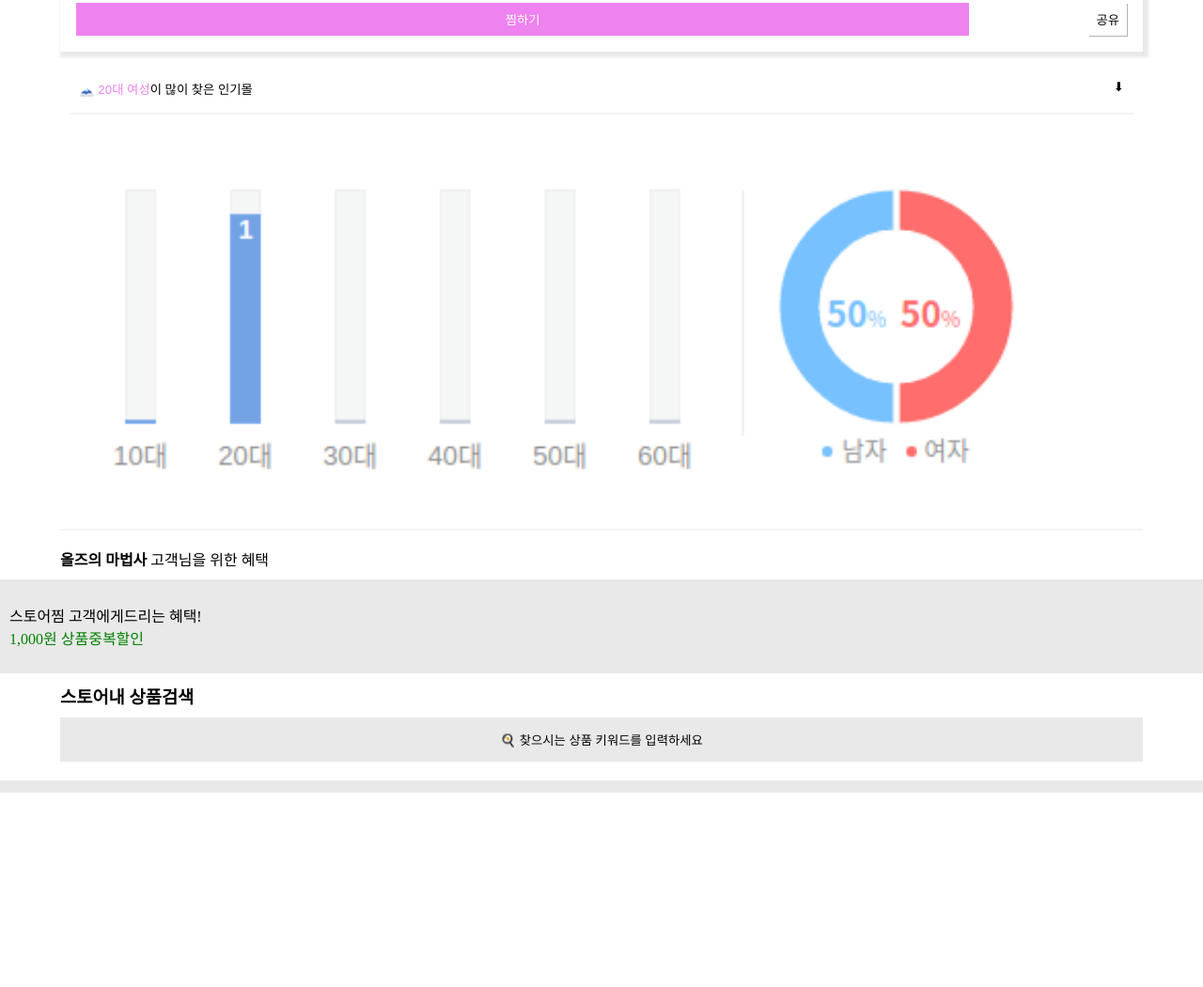
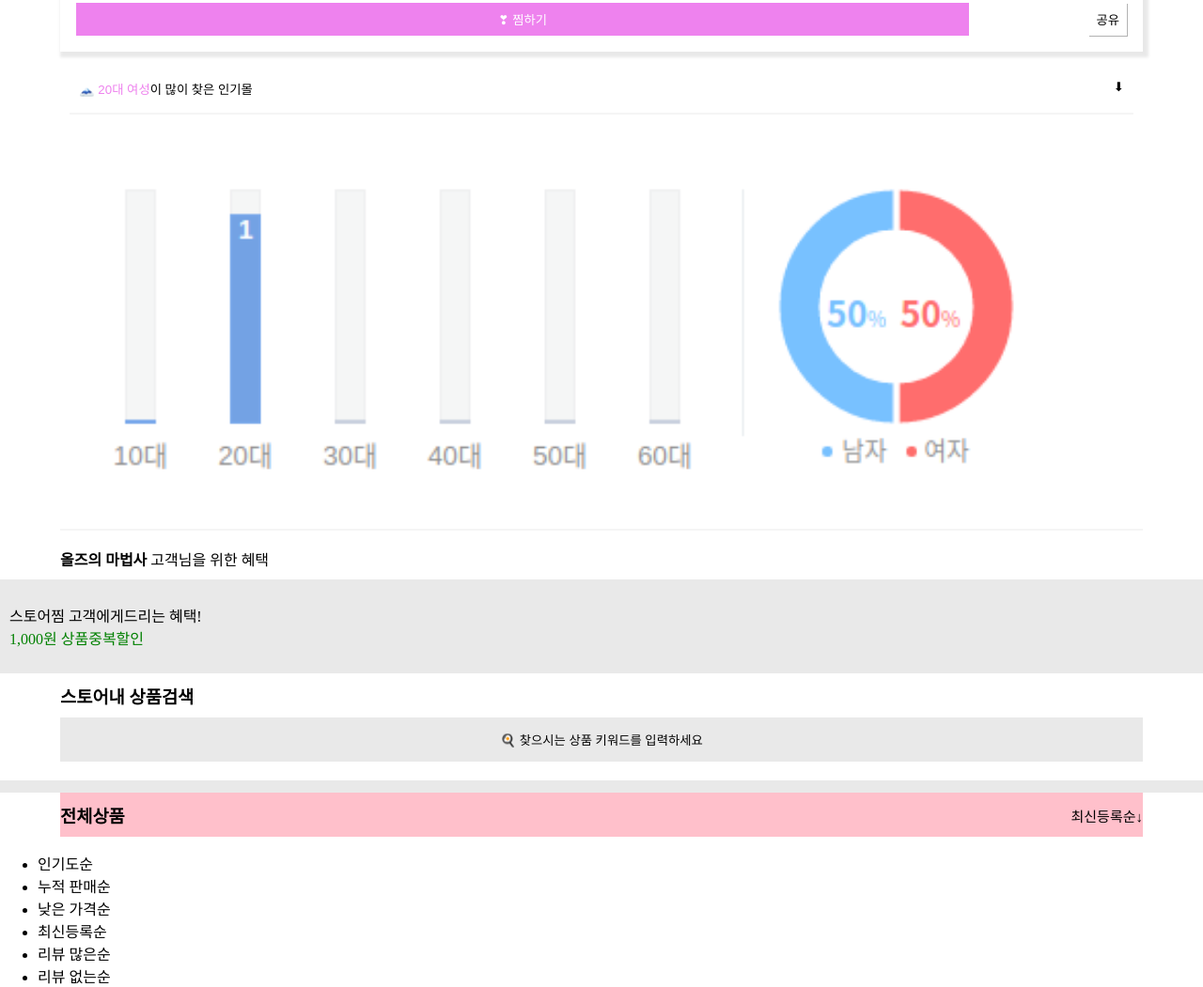
Before and after one commit to lucask04177/smartstore-clone, a plain HTML site: page index.html in a window 1280 px wide. Shown: the part 304-1355 px from the top of the page at 94% size. Before the commit the page ends 1148 px from the top, so only its background shows below. Drawn offline with Linux system fonts and the light colour scheme.

Commit message:
take a break

```diff
--- a/index.html
+++ b/index.html
@@ -32,8 +32,8 @@
             <img class="profile-thumb float-right" src="lucaskang.jpg">
             <span class="profile-count float-left">방문수 7 스토어찜 3</span>
             <div style="clear: both"></div>
-            <button class="olzz-btn" style="width: 85%;">찜하기</button>
-            <button class="official-btn float-right">공유</button>
+            <button onclick="myFunction ()" class="olzz-btn" style="width: 85%;">&#10083 찜하기</button>
+            <button onclick="myFunction ()" class="official-btn float-right">공유</button>
             <div style="clear: both"></div>
         </div>
         <div class="w-90 mt-10 analistic-age">
@@ -55,14 +55,16 @@
         <div class="coupon-div">
             <a href="#">
                 <div class="w-100" style="background: rgba(128, 128, 128, 0.171); padding: 10px;">
-                    <p style="color: black">스토어찜 고객에게드리는 혜택!<br><span style="color: green;">1,000원 상품중복할인</span></p>
+                    <p onclick="myFunction ()" style="color: black">스토어찜 고객에게드리는 혜택!<br><span
+                            style="color: green;">1,000원 상품중복할인</span></p>
                 </div>
             </a>
         </div>
 
         <h3 class="basic-div">스토어내 상품검색</h3>
         <div class="basic-div" style="padding:0px; text-align: center;">
-            <button id="myBtn" class="w-100" style="text-align:center; border: none; background: rgba(128, 128, 128, 0.171);">
+            <button id="myBtn" class="w-100"
+                style="text-align:center; border: none; background: rgba(128, 128, 128, 0.171);">
                 <p>&#127859 찾으시는 상품 키워드를 입력하세요</p>
             </button>
         </div>
@@ -70,14 +72,14 @@
             <div class="modal-content">
                 <div class="w-100">
                     <span style="font-size: 20px;" class="close">&#9194</span>
-                    <input class="basic-div basic-search" type="text"
-                        placeholder="검색어를 입력해주세요">
+                    <input class="basic-div basic-search" type="text" placeholder="검색어를 입력해주세요">
                 </div>
                 <hr>
                 <div class="basic-div">
                     <h2>인기상품</h2>
                     <div>
-                        <a style="target="_blank" href="https://smartstore.naver.com/wizard_of_olzz/products/6420058044">
+                        <a style="target=" _blank"
+                            href="https://smartstore.naver.com/wizard_of_olzz/products/6420058044">
                             <div class="search-list-pic">
                                 <img src="lucaskang.jpg" style="width: 100%">
                             </div>
@@ -102,12 +104,28 @@
                 </div>
             </div>
         </div>
-        <div class="basic-blank">
-
+        <div class="basic-blank"></div>
+        <div class="all-items">
+            <h3 class="float-left" style="padding: 10px 0px; margin: 0px;">전체상품</h3>
+            <button class="float-right list-btn">최신등록순&#8595;</button>
+            <div style="clear: both"></div>
         </div>
+        <ul>
+            <li>인기도순</li>
+            <li>누적 판매순</li>
+            <li>낮은 가격순</li>
+            <li>최신등록순</li>
+            <li>리뷰 많은순</li>
+            <li>리뷰 없는순</li>
+        </ul>
     </div>
 </body>
 <script>
+    // Button Alret for Login Modal //
+    function myFunction() {
+        alert("로그인이 필요한 서비스 입니다. 로그인 하시겠습니까?");
+    }
+
 
     var coll = document.getElementsByClassName("collapsible-button");
     var i;
@@ -116,7 +134,7 @@
         coll[i].addEventListener("click", function () {
             this.classList.toggle("active");
             var content = this.nextElementSibling;
-            if (content.style.display === "mpme") {
+            if (content.style.display === "block") {
                 content.style.display = "none";
             } else {
                 content.style.display = "block";
@@ -127,10 +145,10 @@
     var modal = document.getElementById("myModal");
     var btn = document.getElementById("myBtn");
     var span = document.getElementsByClassName("close")[0];
-    btn.onclick = function() {
+    btn.onclick = function () {
         modal.style.display = "block";
     }
-    span.onclick = function() {
+    span.onclick = function () {
         modal.style.display = "none";
     }
 
--- a/smartstore.css
+++ b/smartstore.css
@@ -95,6 +95,17 @@ div, input, textarea {
     box-shadow: 1px 1px rgba(0, 0, 0, 0.301);
 }
 
+.list-btn {
+    background: none;
+    outline: none;
+    border: none;
+    padding: 10px 0px;
+    position: absolute;
+    top: 4px;
+    right: 0px;
+    font-size: 15px;
+}
+
 .analistic-age {
     margin:auto;
 }
@@ -173,3 +184,10 @@ input[type=text]:focus {
 .modal {
     display: none;
 }
+
+.all-items {
+    width: 90%;
+    background: pink;
+    margin: auto;
+    position: relative;
+}
```
Lines whose indentation alone changed are shown as unchanged.
